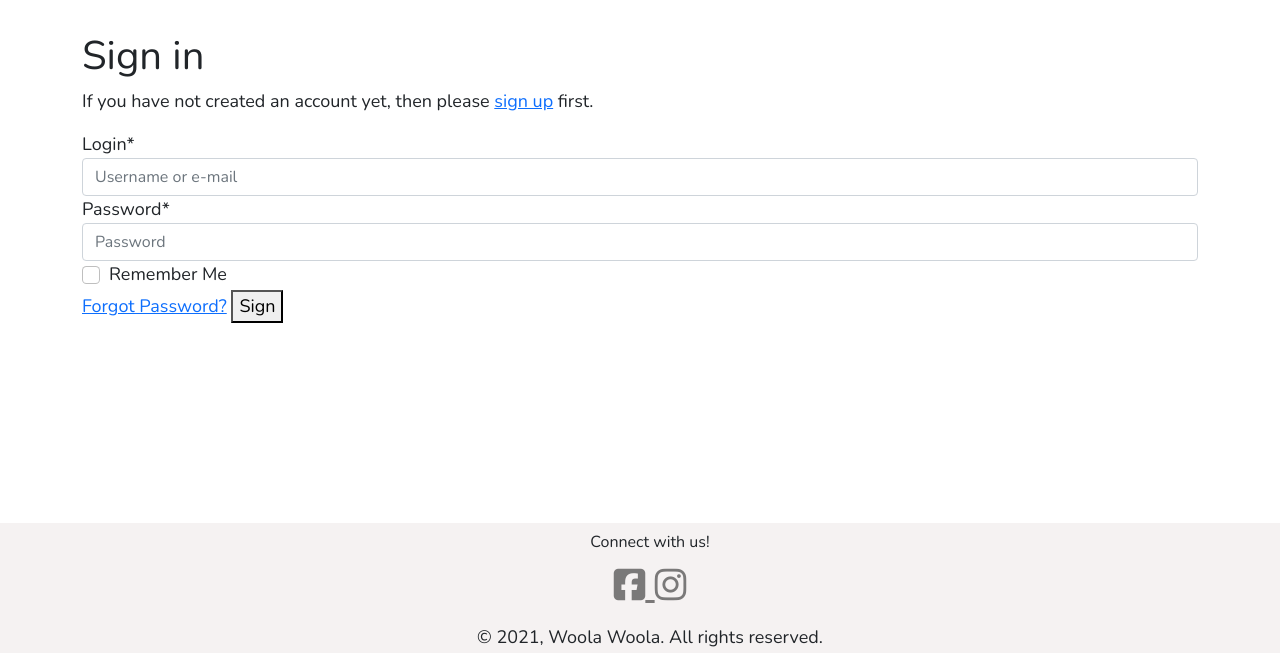
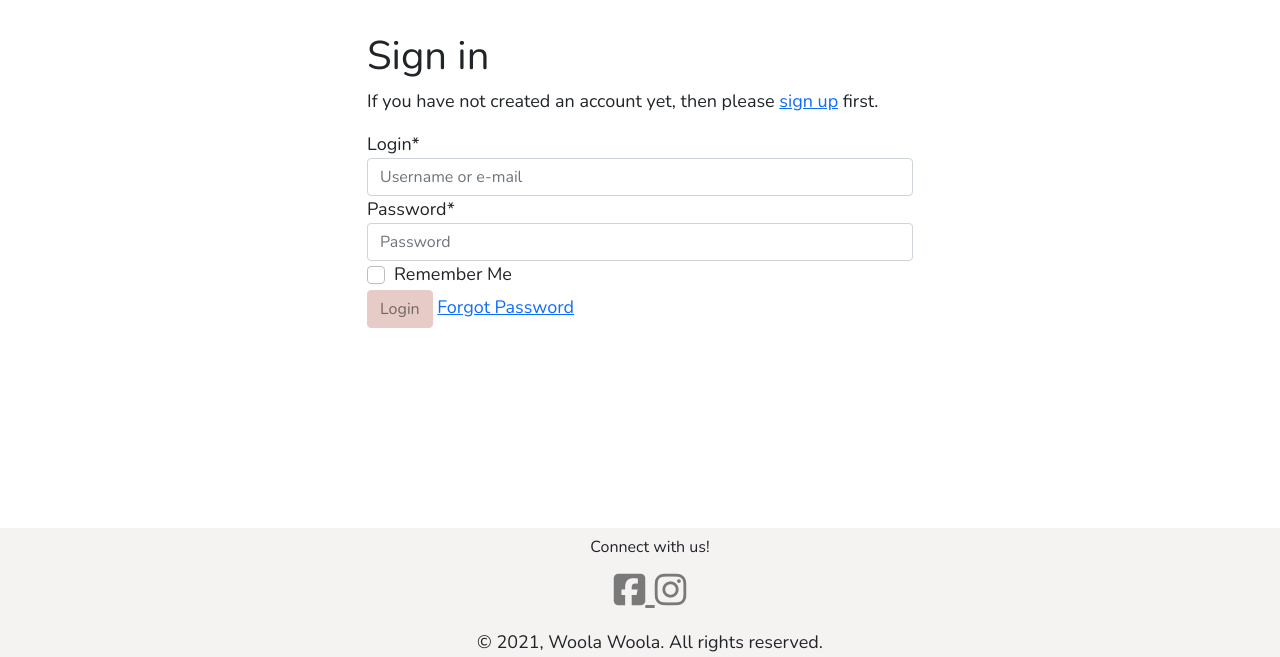
Before and after one commit to farhansam/woola2_shop, a Django app: page /accounts/login/ in a window 1280 px wide. Shown: the part 59-716 px from the top of the page. Run offline with Django 3.2, Linux system fonts and the light colour scheme; some libraries are stand-ins or nearby versions.

Commit message:
edited sign in page

```diff
--- a/cart/views.py
+++ b/cart/views.py
@@ -15,7 +15,7 @@ def add_to_cart(request, earring_id):
             'price': float(earring.price),
             'image': str(earring.image),
             'qty': 1,
-            'total_cost': float(earring.price)
+            'sub_total': float(earring.price)
         }
 
         request.session['shopping_cart'] = cart
@@ -23,7 +23,7 @@ def add_to_cart(request, earring_id):
         return redirect(reverse('show_earring_route'))
     else:
         cart[earring_id]['qty'] +=1
-        cart[earring_id]['total_cost'] = float(cart[earring_id]['qty']) * float(cart[earring_id]['price'])
+        cart[earring_id]['sub_total'] = float(cart[earring_id]['qty']) * float(cart[earring_id]['price'])
         request.session['shopping_cart'] = cart
         messages.success(request, "Item has been added to your cart!")
         return redirect(reverse('show_earring_route'))
@@ -52,7 +52,7 @@ def update_quantity(request, earring_id):
     cart = request.session.get('shopping_cart', {})
     if earring_id in cart:
         cart[earring_id]['qty'] = request.POST['qty']
-        cart[earring_id]['total_cost'] = float(cart[earring_id]['qty']) * float(cart[earring_id]['price'])
+        cart[earring_id]['sub_total'] = float(cart[earring_id]['qty']) * float(cart[earring_id]['price'])
         request.session['shopping_cart'] = cart
         messages.success(request, f"Quantity for {cart[earring_id]['name']} has been changed")
 
--- a/templates/allauth/account/login.html
+++ b/templates/allauth/account/login.html
@@ -5,6 +5,11 @@
 
 {% block content %}
 
+
+<div class="row">
+    <div class="col-sm-3">
+    </div>
+    <div class="col-sm-6">
         <h1>Sign in</h1>
 
         <p>If you have not created an account yet, then please
@@ -17,8 +22,16 @@
             {% if redirect_field_value %}
             <input type="hidden" name="{{ redirect_field_name }}" value="{{ redirect_field_value }}" />
             {% endif %}
-  <a class="button secondaryAction" href="{% url 'account_reset_password' %}">Forgot Password?</a>
-  <button href="{% url 'home' %}" class="primaryAction" type="submit">Sign</button>
+            <button href="{% url 'home' %}" class="primaryAction btn btn-custom" type="submit">Login</button>
+            <a class="button secondaryAction" href="{% url 'account_reset_password' %}">Forgot Password</a>
         </form>
+    </div>
+    <div class="col-sm-3">
+    </div>
+</div>
+
+
+
+
 
 {% endblock %}
```
Also changed, not shown: cart/templates/cart/view_cart-template.html (+23 -2 lines). Lines whose indentation alone changed are shown as unchanged.
